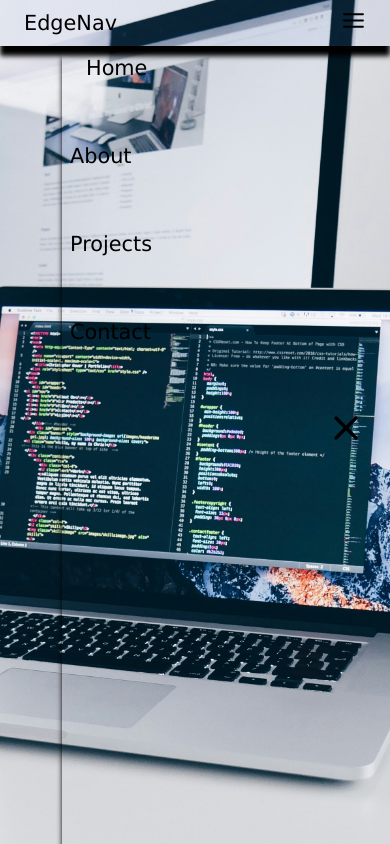
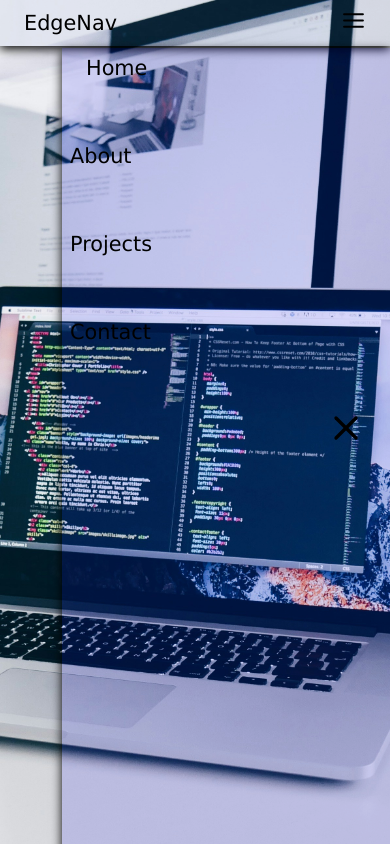
Before and after one commit to AifuwaClinton/NAVBAR, a plain HTML site: page index.html in a window 390 px wide. Both pictures are taken after a click on the item 361 px from the left and 23 px from the top of the page. Drawn offline with Linux system fonts and the light colour scheme.

Commit message:
navbar changes

```diff
--- a/index.css
+++ b/index.css
@@ -26,7 +26,7 @@ nav{
    justify-content: center;
    align-items: center;
    list-style: none;
-   box-shadow: 0px 10px 5px black;
+   box-shadow: 0px 3px 10px black;
    padding: 0.5rem;
    background-color: rgba(100, 148, 237, 0.071);
 
@@ -97,6 +97,6 @@ nav a:hover{
         align-items: flex-start;
         font-size: 18px;
         font-family: 'Lucida Sans', 'Lucida Sans Regular', 'Lucida Grande', 'Lucida Sans Unicode', Geneva, Verdana, sans-serif;
-        background-color: rgba(0, 0, 255, 0);
+        background-color: rgba(0, 0, 255, 0.128);
     }
 }
```
